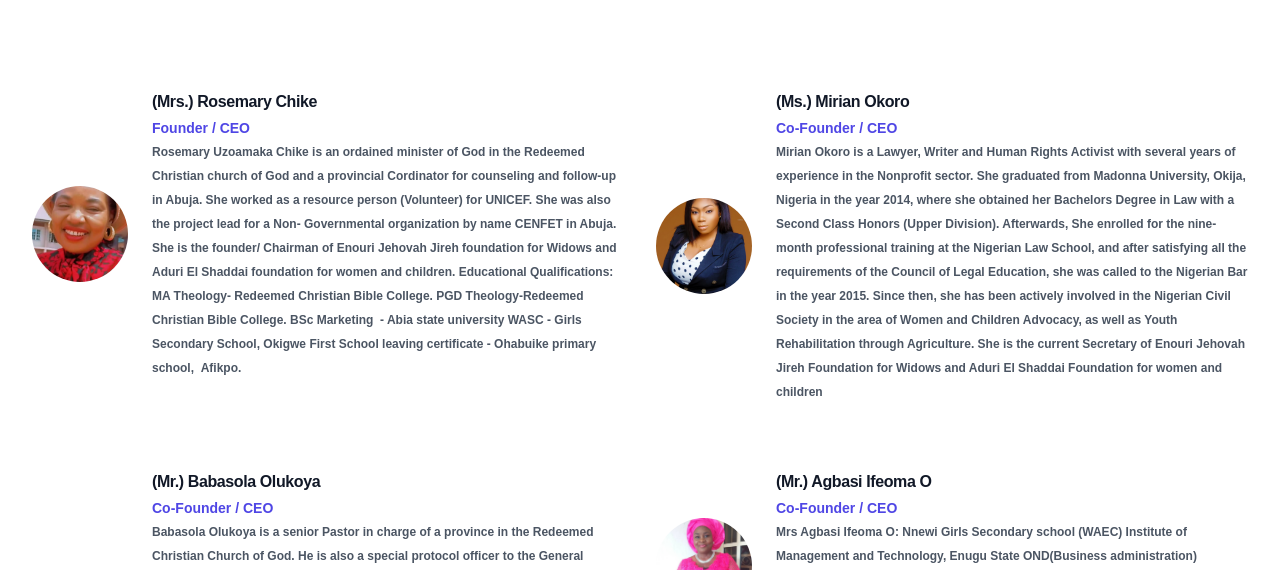
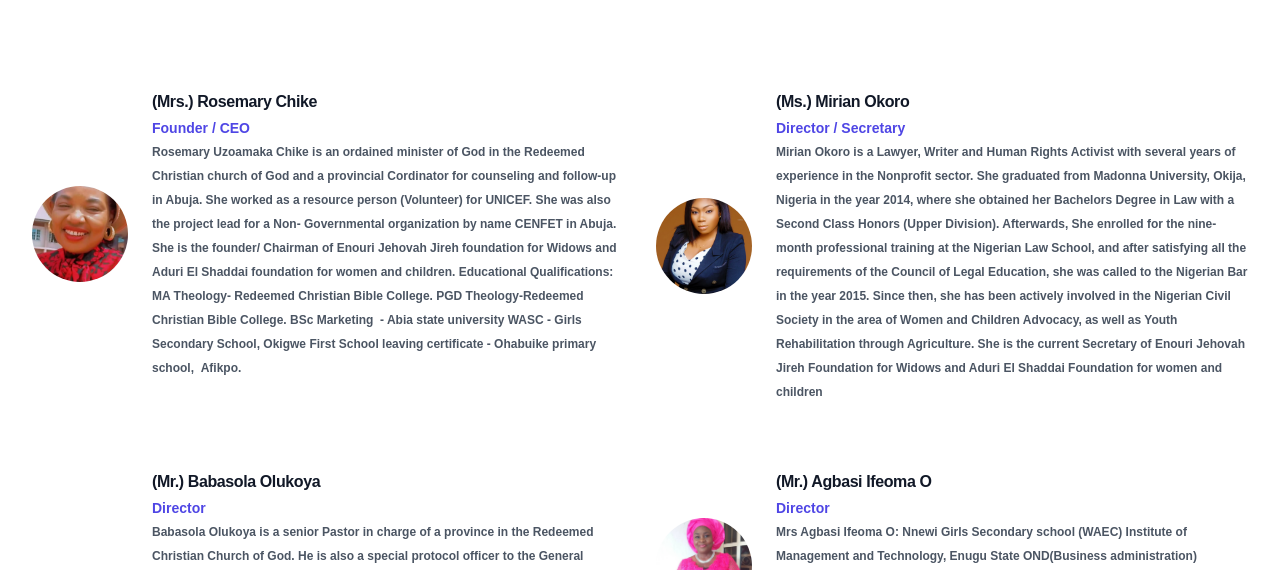
Before and after one commit to Charleslogan99/NGO, a React (Create React App) app: page / in a window 1280 px wide. Shown: the part 3988-4558 px from the top of the page. Built offline with nearby package versions, Linux system fonts and the light colour scheme; a web font is replaced by a local one.

Commit message:
Another update on Project page

```diff
--- a/src/components/Features.js
+++ b/src/components/Features.js
@@ -146,7 +146,7 @@ const Features = () => {
             <div className="grid grid-cols-1 md:grid-cols-2 lg:grid-cols-3 gap-16 ">
                 {/* Map through causes and render dynamic cards */}
                 {causes.map((cause, index) => (
-                    <div key={index} className="bg-white transition duration-300 ease-in-out transform hover:scale-105 rounded-lg shadow-md p-4 flex flex-col items-center">
+                    <div key={index} className="bg-white transition duration-300 ease-in-out transform hover:scale-105 rounded-lg shadow-sm p-4 flex flex-col items-center">
                         {/* Icon */}
                         <div className="font-satoshi  text-purple-700 mb-2">
                             <span className="text-5xl">{cause.icon}</span>
--- a/src/components/Team.js
+++ b/src/components/Team.js
@@ -1,47 +1,47 @@
 const people = [
   {
-    name: '(Mrs.) Rosemary Chike',
-    role: 'Founder / CEO',
+    name: "(Mrs.) Rosemary Chike",
+    role: "Founder / CEO",
 
     description:
-    'Rosemary Uzoamaka Chike is an ordained minister of God in the  Redeemed Christian church of God and a provincial Cordinator for counseling and follow-up in Abuja. She worked as a resource person (Volunteer) for UNICEF. She was also the project lead for a Non- Governmental organization by name CENFET in Abuja. She is the founder/ Chairman of Enouri Jehovah Jireh foundation for Widows and Aduri El Shaddai foundation for women and children. Educational Qualifications: MA Theology- Redeemed Christian Bible College. PGD Theology-Redeemed Christian Bible College. BSc Marketing  - Abia state university WASC - Girls Secondary School, Okigwe First School leaving certificate - Ohabuike primary school,  Afikpo.',
+      "Rosemary Uzoamaka Chike is an ordained minister of God in the  Redeemed Christian church of God and a provincial Cordinator for counseling and follow-up in Abuja. She worked as a resource person (Volunteer) for UNICEF. She was also the project lead for a Non- Governmental organization by name CENFET in Abuja. She is the founder/ Chairman of Enouri Jehovah Jireh foundation for Widows and Aduri El Shaddai foundation for women and children. Educational Qualifications: MA Theology- Redeemed Christian Bible College. PGD Theology-Redeemed Christian Bible College. BSc Marketing  - Abia state university WASC - Girls Secondary School, Okigwe First School leaving certificate - Ohabuike primary school,  Afikpo.",
 
-      imageUrl: require('../assets/Rosemary.JPG'),
+    imageUrl: require("../assets/Rosemary.JPG"),
   },
 
   {
-    name: '(Ms.) Mirian Okoro',
-    role: 'Co-Founder / CEO',
+    name: "(Ms.) Mirian Okoro",
+    role: "Director / Secretary",
     description:
-      'Mirian Okoro is a Lawyer, Writer and Human Rights Activist with several years of experience in the Nonprofit sector. She graduated from Madonna University, Okija, Nigeria in the year 2014, where she obtained her Bachelors Degree in Law with a Second Class Honors (Upper Division). Afterwards, She enrolled for the nine-month professional training at the Nigerian Law School, and after satisfying all the requirements of the Council of Legal Education, she was called to the Nigerian Bar in the year 2015. Since then, she has been actively involved in the Nigerian Civil Society in the area of Women and Children Advocacy, as well as Youth Rehabilitation through Agriculture. She is the current Secretary of Enouri Jehovah Jireh Foundation for Widows and Aduri El Shaddai Foundation for women and children',
-    imageUrl:
-require('../assets/Mimi.jpg')
-    },
-
-  {
-    name: '(Mr.) Babasola Olukoya',
-    role: 'Co-Founder / CEO',
-
-    description:
-    'Babasola Olukoya is a senior Pastor in charge of a province in the Redeemed Christian Church of God. He is also a special protocol officer to the General Overseer of the Redeemed Christian Church of God and his wife - Pastor and Pastor Mrs Enoch Adeboye. He is a Director  in Triple A micro finance Bank, Abuja and Chairman of CB construction company, an engineering outfit. He is the project lead in a Non-Governmental organization- Habitation of Hope, Abuja. He is also the Director of projects for Enouri Jehovah Jireh foundation for Widows and Aduri El Shaddai foundation for women and children. Educational Qualifications Honorary Doctorate degree - ISGG University MBA Leadership- Faith lead  University, Florida MA Theology- Redeemed Christian Bible College BSc Quantity Surveying- Obafemi Awolowo University. WASC New state Secondary school Ladi lak primary School,Lagos.',
-      imageUrl: require('../assets/Person2.JPG'),
+      "Mirian Okoro is a Lawyer, Writer and Human Rights Activist with several years of experience in the Nonprofit sector. She graduated from Madonna University, Okija, Nigeria in the year 2014, where she obtained her Bachelors Degree in Law with a Second Class Honors (Upper Division). Afterwards, She enrolled for the nine-month professional training at the Nigerian Law School, and after satisfying all the requirements of the Council of Legal Education, she was called to the Nigerian Bar in the year 2015. Since then, she has been actively involved in the Nigerian Civil Society in the area of Women and Children Advocacy, as well as Youth Rehabilitation through Agriculture. She is the current Secretary of Enouri Jehovah Jireh Foundation for Widows and Aduri El Shaddai Foundation for women and children",
+    imageUrl: require("../assets/Mimi.jpg"),
   },
 
   {
-    name: '(Mr.) Agbasi Ifeoma O',
-    role: 'Co-Founder / CEO',
-    description: 'Mrs Agbasi Ifeoma O: Nnewi Girls Secondary school (WAEC) Institute of Management and Technology, Enugu State OND(Business administration) University of PortHarcourt, Rivers State. BSc...Sociology Nnamdi Azikiwe University... MSc Criminology, She is also the Director of projects for Enouri Jehovah Jireh foundation for Widows and Aduri El Shaddai foundation for women and children',
-    imageUrl: require('../assets/Person3.JPG'),
+    name: "(Mr.) Babasola Olukoya",
+    role: "Director",
+
+    description:
+      "Babasola Olukoya is a senior Pastor in charge of a province in the Redeemed Christian Church of God. He is also a special protocol officer to the General Overseer of the Redeemed Christian Church of God and his wife - Pastor and Pastor Mrs Enoch Adeboye. He is a Director  in Triple A micro finance Bank, Abuja and Chairman of CB construction company, an engineering outfit. He is the project lead in a Non-Governmental organization- Habitation of Hope, Abuja. He is also the Director of projects for Enouri Jehovah Jireh foundation for Widows and Aduri El Shaddai foundation for women and children. Educational Qualifications Honorary Doctorate degree - ISGG University MBA Leadership- Faith lead  University, Florida MA Theology- Redeemed Christian Bible College BSc Quantity Surveying- Obafemi Awolowo University. WASC New state Secondary school Ladi lak primary School,Lagos.",
+    imageUrl: require("../assets/Person2.JPG"),
   },
 
   {
-    name: '(Dr.) Agbasi Chukwudum',
-    role: 'Co-Founder / CEO',
+    name: "(Mr.) Agbasi Ifeoma O",
+    role: "Director",
     description:
-    'Dr Agbasi Chukwudum:  New Era  Model Secondary School, Uruagu, Nnewi, Anambra State... WASSCE University of Nigeria, Nsukka, Enugu State (MBBS) He is the Director of finance for Enouri Jehovah Jireh foundation for Widows and Aduri El Shaddai foundation for women and children.',
-    imageUrl: require('../assets/Person4.JPG'),
+      "Mrs Agbasi Ifeoma O: Nnewi Girls Secondary school (WAEC) Institute of Management and Technology, Enugu State OND(Business administration) University of PortHarcourt, Rivers State. BSc...Sociology Nnamdi Azikiwe University... MSc Criminology, She is also the Director of projects for Enouri Jehovah Jireh foundation for Widows and Aduri El Shaddai foundation for women and children",
+    imageUrl: require("../assets/Person3.JPG"),
   },
-]
+
+  {
+    name: "(Dr.) Agbasi Chukwudum",
+    role: "Director",
+    description:
+      "Dr Agbasi Chukwudum:  New Era  Model Secondary School, Uruagu, Nnewi, Anambra State... WASSCE University of Nigeria, Nsukka, Enugu State (MBBS) He is the Director of finance for Enouri Jehovah Jireh foundation for Widows and Aduri El Shaddai foundation for women and children.",
+    imageUrl: require("../assets/Person4.JPG"),
+  },
+];
 
 export default function Team() {
   return (
```
